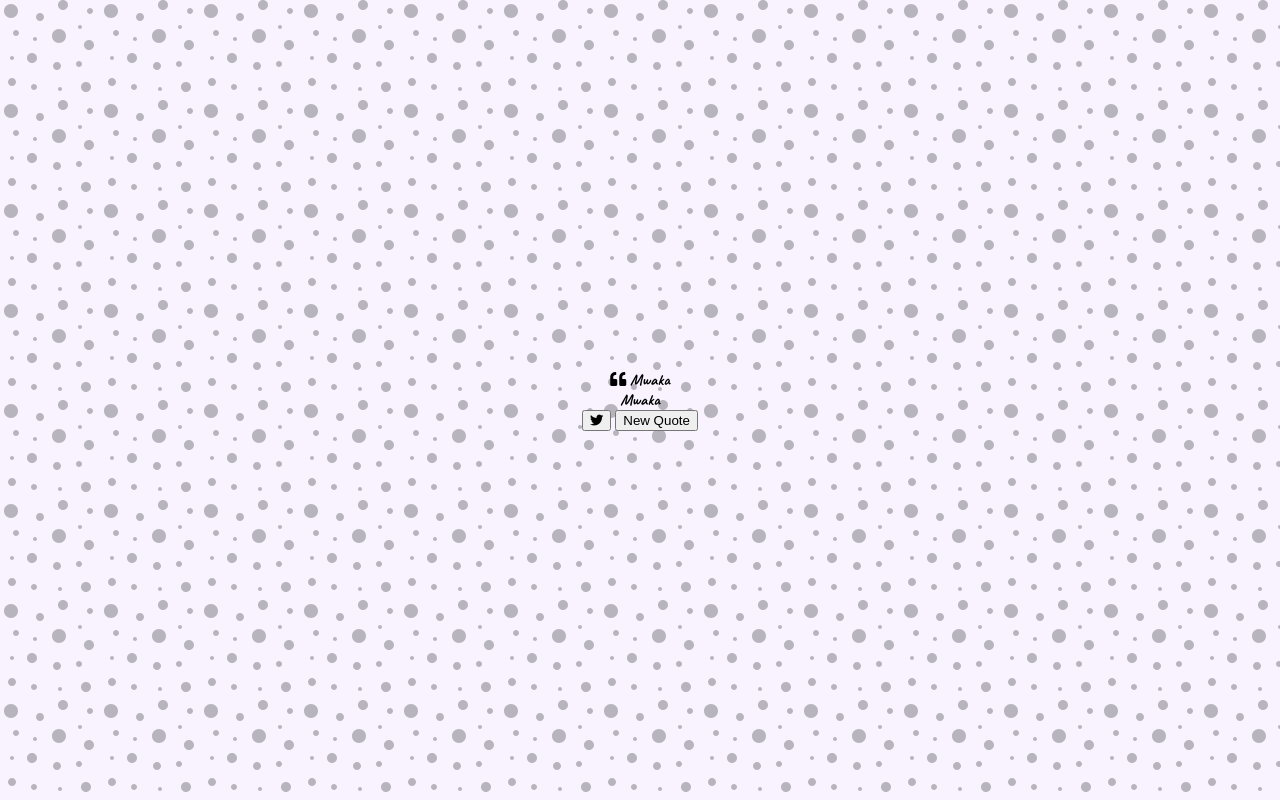
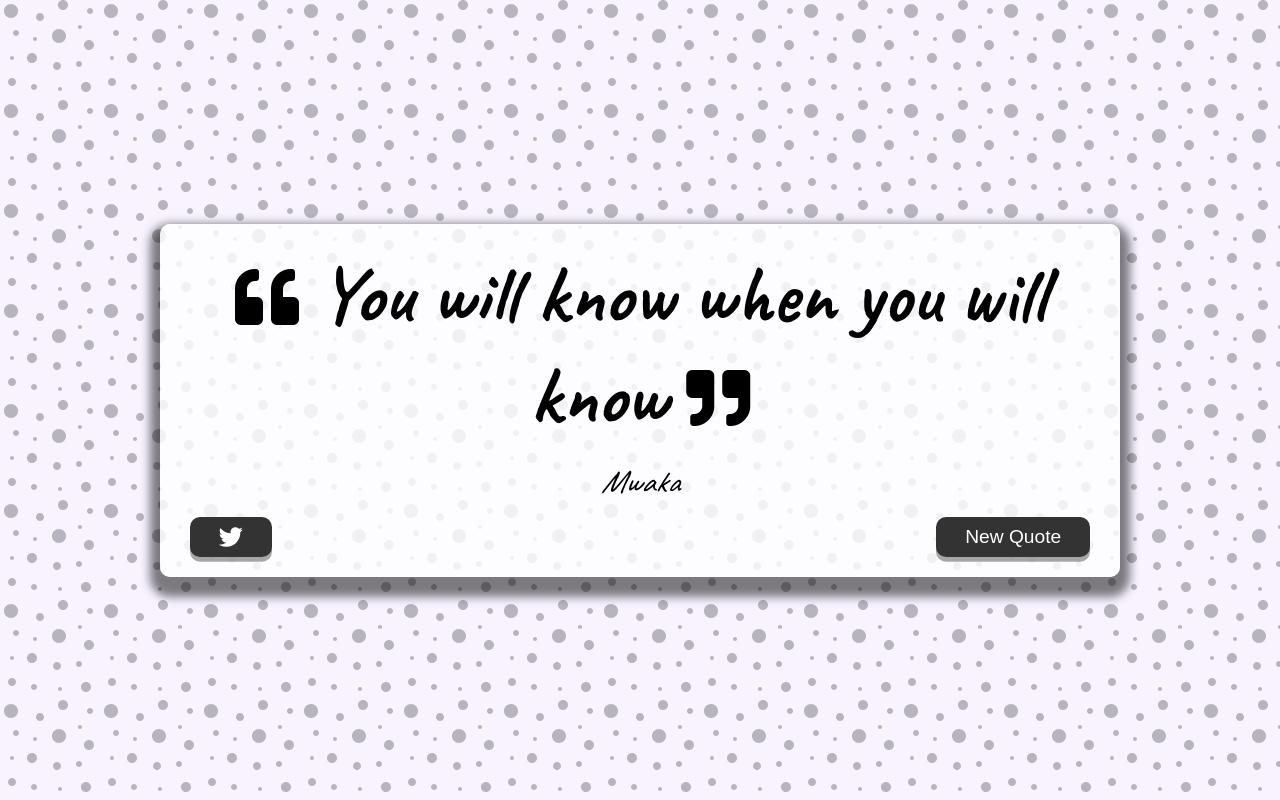
Before and after one commit to Mwakanemela/Quote-Generator, a plain HTML site: page index.html in a window 1280 px wide. Drawn offline with Linux system fonts and the light colour scheme.

Commit message:
styling quote generator app

```diff
--- a/index.html
+++ b/index.html
@@ -15,7 +15,8 @@
     <div class="quote-container" id="quote-container">
       <div class="quote-text">
         <i class="fas fa-quote-left"></i>
-        <span id="quote">Mwaka</span>
+        <span id="quote">You will know when you will know</span>
+        <i class="fas fa-quote-right"></i>
       </div>
       <div class="quote-author">
         <span id="author">Mwaka</span>
--- a/style.css
+++ b/style.css
@@ -20,3 +20,78 @@ body {
   align-items: center;
   justify-content: center;
 }
+
+.quote-container {
+  width: auto;
+  max-width: 900px;
+  padding: 20px 30px;
+  border-radius: 10px;
+  background-color: rgba(255, 255, 255, 0.8);
+  box-shadow: 0 10px 10px 10px rgba(0, 0, 0, 0.5);
+}
+
+.quote-text {
+  font-size: 5rem;
+}
+
+.long-quote {
+  font-size: 2rem;
+}
+
+.fa-quote-left,
+.fa-quote-right {
+  font-size: 4rem;
+}
+
+.quote-author {
+  margin-top: 15px;
+  font-size: 2rem;
+  font-weight: 400;
+  font-style: italic;
+}
+
+.button-container {
+  margin-top: 15px;
+  display: flex;
+  justify-content: space-between;
+}
+
+button {
+  cursor: pointer;
+  font-size: 1.2rem;
+  height: 2.5rem;
+  border: none;
+  border-radius: 10px;
+  color: white;
+  background-color: #333;
+  outline: none;
+  padding: 0.5rem 1.8rem;
+  box-shadow: 0 0.3rem rgba(121, 121, 121, 0.65);
+}
+
+/* when button clicked */
+button:hover {
+  filter: brightness(150%);
+  box-shadow: 0 0.1rem rgba(121, 121, 121, 0.65);
+}
+
+button:active {
+  transform: translate(0, 0.3rem);
+}
+
+.twitter-button:hover {
+  color: #38a1f3;
+}
+
+.fa-twitter {
+  font-size: 1.5rem;
+}
+@media screen and (max-width: 1000px) {
+  .quote-container {
+    margin: auto 10px;
+  }
+
+  .quote-text {
+    font-size: 2.5rem;
+  }
+}
```
